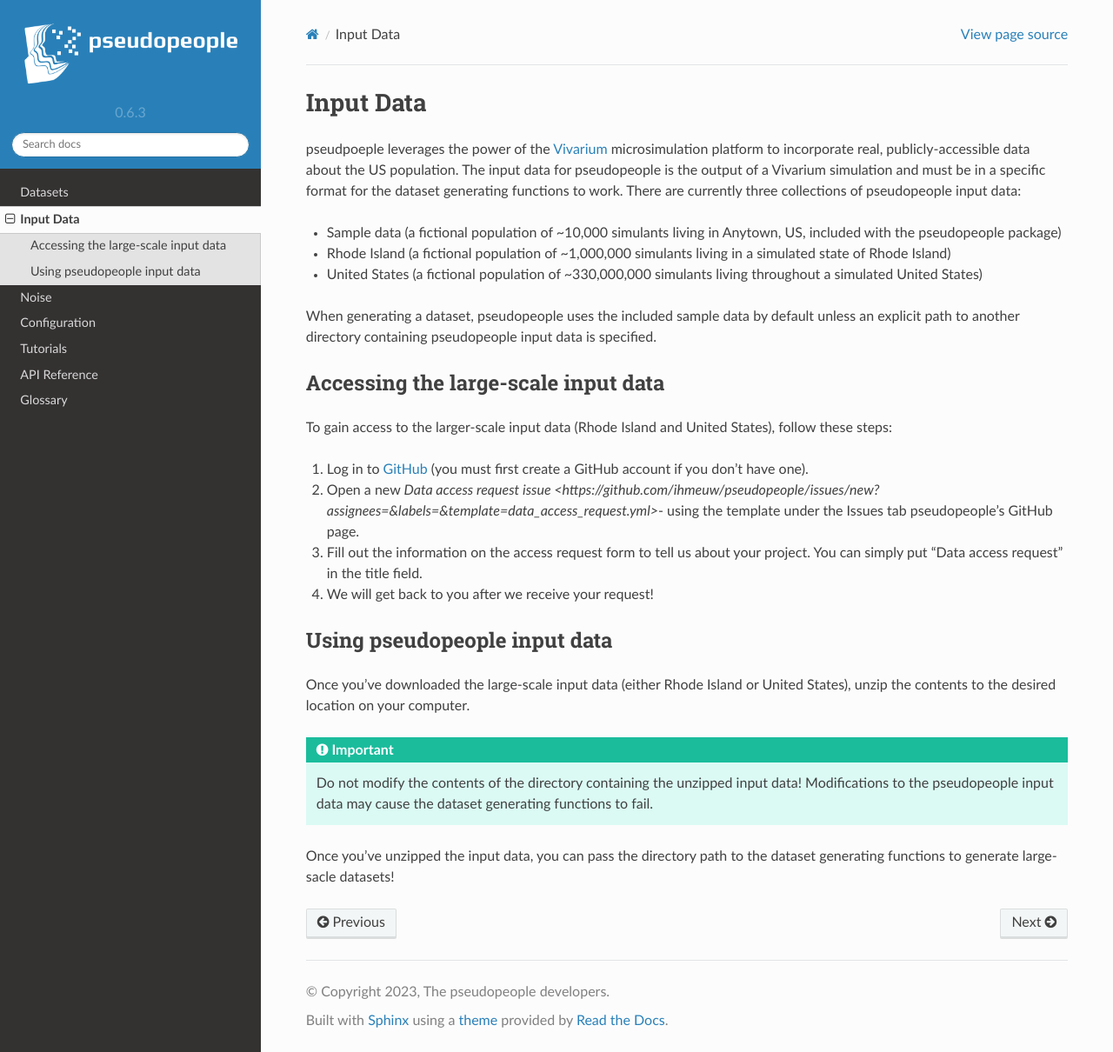
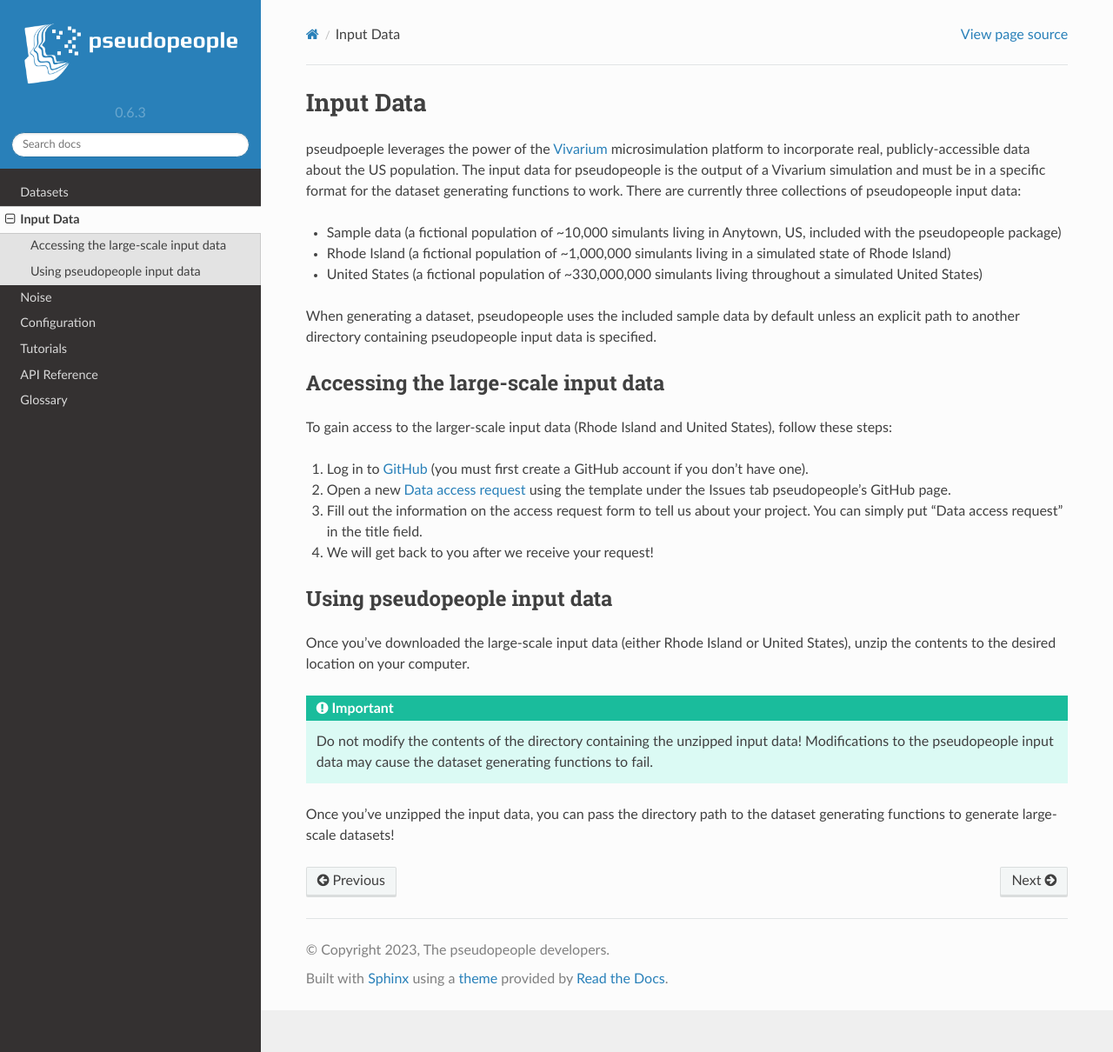
Before and after one commit to ihmeuw/pseudopeople, a Sphinx documentation site: the page built from docs/source/input_data/index.rst, in a window 1280 px wide and 1210 px high. Shown: the whole window at 87% size. Built offline with Sphinx 7.4.7 and the Read the Docs theme 2.0.0, drawn with Linux system fonts in a browser that asks for light colours.

Commit message:
fix typos

```diff
--- a/docs/source/input_data/index.rst
+++ b/docs/source/input_data/index.rst
@@ -26,7 +26,7 @@ To gain access to the larger-scale input data (Rhode Island and United States),
 follow these steps:
 
 #. Log in to `GitHub <https://github.com/>`_ (you must first create a GitHub account if you don't have one).
-#. Open a new `Data access request issue <https://github.com/ihmeuw/pseudopeople/issues/new?assignees=&labels=&template=data_access_request.yml>`- using the template under the Issues tab pseudopeople's GitHub page.
+#. Open a new `Data access request <https://github.com/ihmeuw/pseudopeople/issues/new?assignees=&labels=&template=data_access_request.yml>`_ using the template under the Issues tab pseudopeople's GitHub page.
 #. Fill out the information on the access request form to tell us about your project. You can simply put "Data access request" in the title field.
 #. We will get back to you after we receive your request!
 
@@ -43,4 +43,4 @@ States), unzip the contents to the desired location on your computer.
   generating functions to fail.
 
 Once you've unzipped the input data, you can pass the directory path to the
-dataset generating functions to generate large-sacle datasets!
+dataset generating functions to generate large-scale datasets!
```
